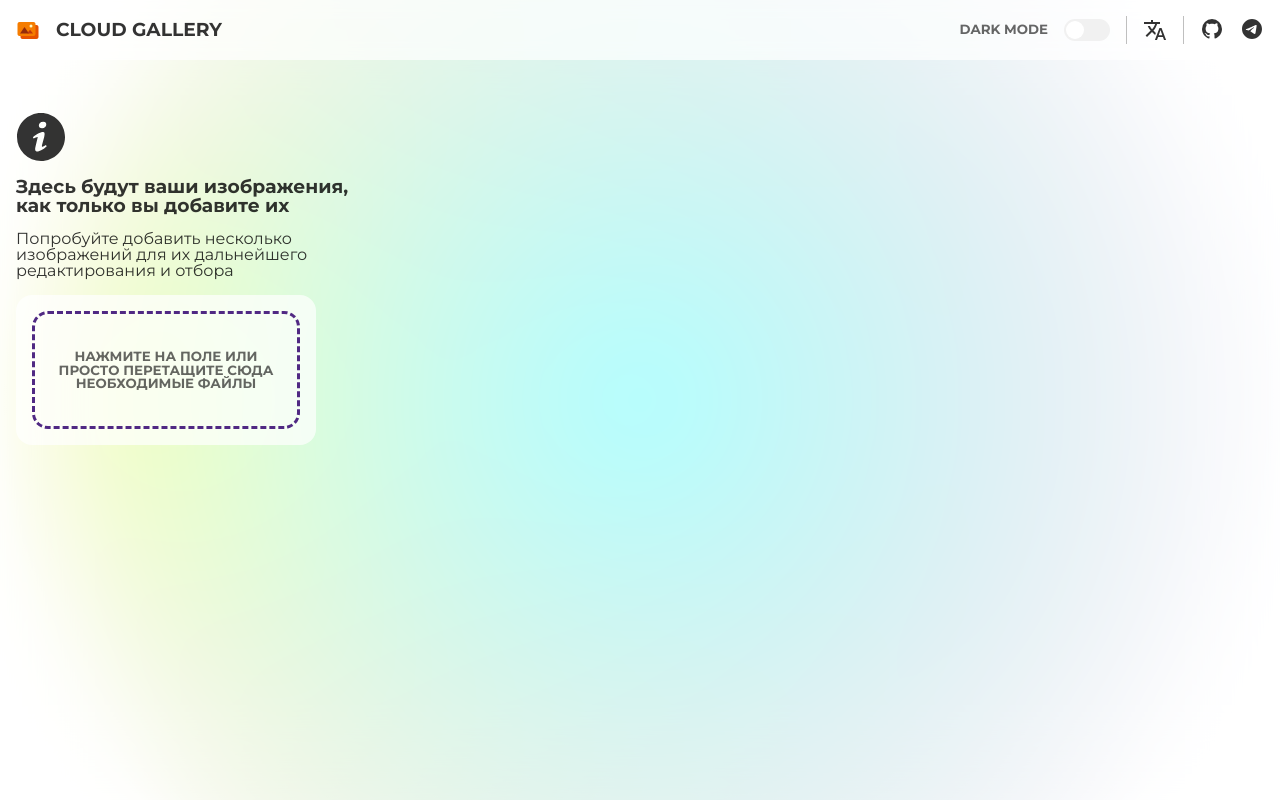
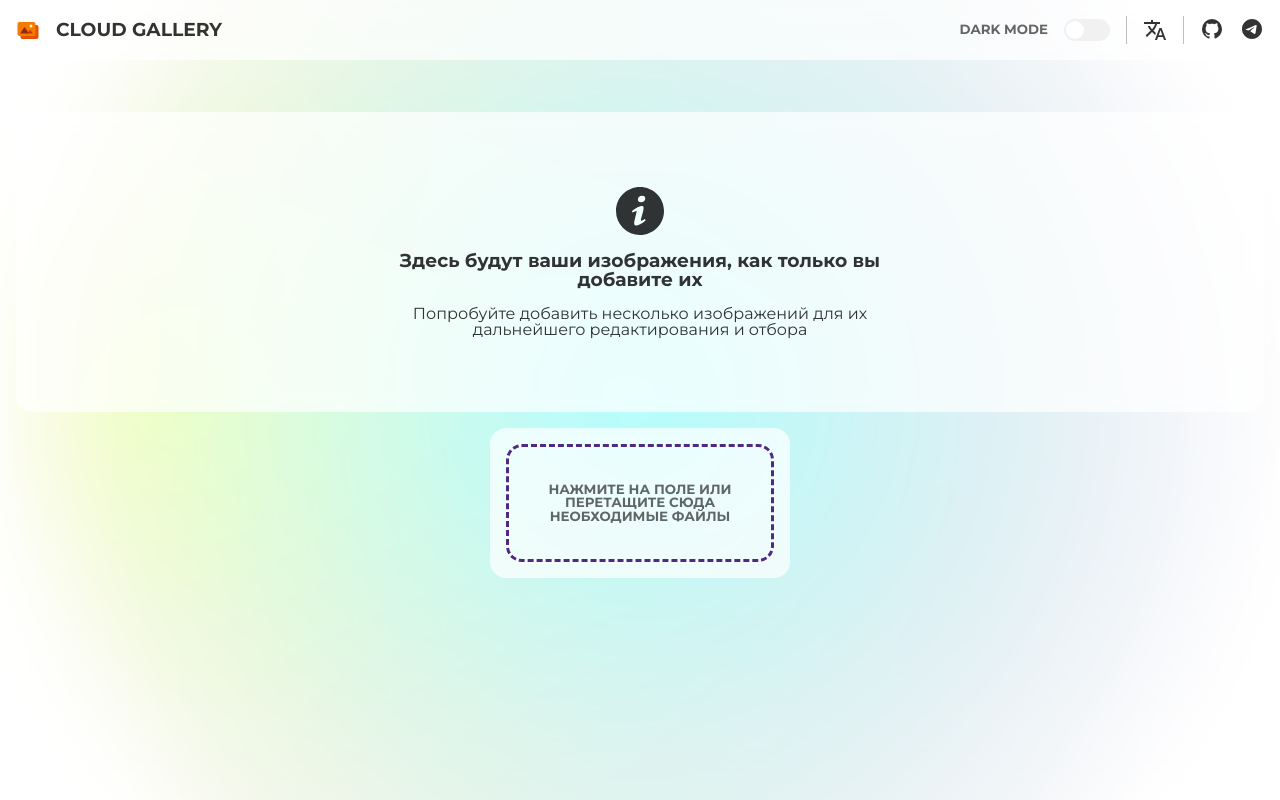
Before and after one commit to afteralls/cloud-gallery, a Vue app: page /upload in a window 1280 px wide. Built offline with nearby package versions, Linux system fonts and the light colour scheme.

Commit message:
add 'image preview' system

```diff
--- a/src/components/AppScrollSpace.vue
+++ /dev/null
@@ -1,27 +0,0 @@
-<template>
-  <div class="scroll">
-    <div class="scroll__container">
-      <div class="scroll__wrapper">
-        <slot />
-      </div>
-    </div>
-  </div>
-</template>
-
-<style scoped lang="scss">
-.scroll {
-  overflow-x: scroll;
-  width: 100%;
-  max-width: 100%;
-
-  &__container {
-    display: inline-block;
-  }
-
-  &__wrapper {
-    display: flex;
-    width: 100%;
-    gap: var(--space);
-  }
-}
-</style>
--- a/src/components/HomeView/TheActionsSection.vue
+++ b/src/components/HomeView/TheActionsSection.vue
@@ -1,6 +1,8 @@
 <template>
   <section class="actions">
-    <AppScrollSpace>
+    <div class="scroll">
+      <div class="scroll__container">
+        <div class="scroll__wrapper">
           <RouterLink to="/auth" v-if="!auth.isAuthenticated" class="actions__card act">
             <AccountIcon />
             <h3>Войти в аккаунт</h3>
@@ -57,7 +59,9 @@
             <h3>Для разблокировки новых действий необходимо авторизоваться</h3>
             <p>Это откроет вам доступ к разделу с избранным, позволит создавать новые личные/глобальные папки и редактировать данные</p>
           </div>
-    </AppScrollSpace>
+        </div>
+      </div>
+    </div>
   </section>
 </template>
 
@@ -68,7 +72,6 @@ import AddImagesIcon from '@/assets/svg/AddImagesIcon.vue'
 import AccountIcon from '@/assets/svg/AccountIcon.vue'
 import AppModal from '@/components/AppModal.vue'
 import CheckIcon from '@/assets/svg/CheckIcon.vue'
-import AppScrollSpace from '@/components/AppScrollSpace.vue'
 import { useMainStore } from '@/stores/mainStore.js'
 import { useAuthStore } from '@/stores/authStore.js'
 import { ref } from 'vue'
@@ -131,4 +134,20 @@ const folderType = ref<string>('global')
   justify-content: space-between;
   p { text-align: center; }
 }
+
+.scroll {
+  overflow-x: scroll;
+  width: 100%;
+  max-width: 100%;
+
+  &__container {
+    display: inline-block;
+  }
+
+  &__wrapper {
+    display: flex;
+    width: 100%;
+    gap: var(--space);
+  }
+}
 </style>
--- /dev/null
+++ b/src/components/UploadView/ThePreviewSection.vue
@@ -0,0 +1,164 @@
+<template>
+  <div class="preview">
+    <transition name="main" mode="out-in">
+      <div class="preview-wrapper" v-if="previewImages.length">
+        <div class="preview-row">
+          <TransitionGroup name="images">
+            <div class="image-wrapper" v-for="(item, idx) in previewImages" :key="idx">
+              <div class="remove" :data-idx="idx"><CloseIcon /></div>
+              <img :src="item.src" :alt="item.name" :title="item.name">
+              <div class="info"><small>{{ item.size }}</small></div>
+            </div>
+          </TransitionGroup>
+          <div>&nbsp;</div>
+        </div>
+      </div>
+      <div v-else class="preview-tip">
+        <InfoIcon />
+        <h3>Здесь будут ваши изображения, как только вы добавите их</h3>
+        <p>Попробуйте добавить несколько изображений для их дальнейшего редактирования и отбора</p>
+      </div>
+    </transition>
+  </div>
+</template>
+
+<script setup lang="ts">
+import InfoIcon from '@/assets/svg/InfoIcon.vue'
+import CloseIcon from '@/assets/svg/CloseIcon.vue'
+
+interface PreviewInfo { name?: string, src?: string, size?: string }
+defineProps<{ previewImages: PreviewInfo[]}>()
+</script>
+
+<style scoped lang="scss">
+.preview {
+  padding: var(--space) 0px var(--space) var(--space);
+  border-radius: var(--br-rad);
+  background-color: var(--tp-c);
+  backdrop-filter: blur(8px);
+  display: flex;
+  align-items: center;
+  justify-content: center;
+  height: 300px;
+  width: 100%;
+  max-width: 100%;
+  overflow-x: scroll;
+
+  small {
+    color: var(--dark-txt-c);
+  }
+}
+
+.preview-wrapper {
+  display: inline-block;
+  max-width: 100%;
+}
+
+.preview-row {
+  display: flex;
+  gap: var(--space);
+}
+
+.preview-tip {
+  padding-right: var(--space);
+  display: flex;
+  align-items: center;
+  justify-content: center;
+  flex-direction: column;
+  max-width: 500px;
+  text-align: center;
+  gap: var(--space);
+
+  svg {
+    height: 50px;
+    width: auto;
+  }
+}
+
+.image-wrapper {
+  display: flex;
+  align-items: center;
+  justify-content: center;
+  position: relative;
+
+  img {
+    height: 268px;
+    width: auto;
+    border-radius: var(--br-rad);
+  }
+
+  svg {
+    fill: var(--dark-txt-c);
+    pointer-events: none;
+  }
+}
+
+.info {
+  position: absolute;
+  bottom: 0;
+  width: 100%;
+  height: 30px;
+  display: flex;
+  align-items: center;
+  justify-content: center;
+  color: white;
+  transition: var(--transition);
+  backdrop-filter: blur(8px);
+  border-radius: 0 0 var(--space) var(--space);
+  opacity: 0;
+}
+
+.image-wrapper:hover .info,
+.image-wrapper:hover .remove {
+  opacity: 1;
+}
+
+.remove {
+  position: absolute;
+  top: 0; right: 0;
+  border-radius: 0 var(--space) 0 var(--space);
+  display: flex;
+  align-items: center;
+  justify-content: center;
+  width: 30px;
+  height: 30px;
+  padding: 5px;
+  backdrop-filter: blur(10px);
+  font-size: 30px;
+  cursor: pointer;
+  color: white;
+  text-shadow: 0 0 10px 1px rgba(0, 0, 0, 0.2);
+  opacity: 0;
+  transition: opacity var(--transition);
+}
+
+.progress {
+  position: absolute;
+  bottom: 0;
+  left: 0;
+  top: 0;
+  width: 100%;
+  background-color: var(--accent-c);
+  transition: width var(--transition);
+  z-index: 1;
+  display: flex;
+  text-align: center;
+  align-items: center;
+  justify-content: center;
+}
+
+.images {
+  &-move,
+  &-enter-active,
+  &-leave-active {
+    transition: all 0.3s ease-out;
+  }
+  &-enter-from,
+  &-leave-to {
+    opacity: 0;
+  }
+  &-leave-active {
+    position: absolute;
+  }
+}
+</style>
--- a/src/views/UploadView.vue
+++ b/src/views/UploadView.vue
@@ -1,26 +1,11 @@
 <template>
   <div class="_wrapper">
     <div class="upload">
-      <div class="preview">
-        <AppScrollSpace v-if="clientImages?.length">
-          <div class="image-wrapper" v-for="(item, idx) in previewImages" :key="idx">
-            <div class="preview__remove" :data-idx="item.name">&times;</div>
-            <img :src="item.src" :alt="item.name" :title="item.name">
-            <div class="preview__info">
-              <p>{{ item.size }}</p>
-            </div>
-          </div>
-        </AppScrollSpace>
-        <div v-else class="_tip">
-          <InfoIcon />
-          <h3>Здесь будут ваши изображения, как только вы добавите их</h3>
-          <p>Попробуйте добавить несколько изображений для их дальнейшего редактирования и отбора</p>
-        </div>
-      </div>
+      <ThePreviewSection :preview-images="previewImages" @click="deleteImage" />
       <div ref="dropZoneRef" class="drop-zone">
         <div class="drop-container">
           <input ref="addBtn" @change="addFiles(addBtn?.files)" multiple type="file" class="add">
-          <small v-if="!isOverDropZone"> Нажмите на поле или просто перетащите сюда необходимые файлы</small>
+          <small v-if="!isOverDropZone">Нажмите на поле или перетащите сюда необходимые файлы</small>
           <small v-else>Бросайте!</small>
         </div>
       </div>
@@ -31,8 +16,7 @@
 <script setup lang="ts">
 import { ref } from 'vue'
 import { useDropZone } from '@vueuse/core'
-import InfoIcon from '@/assets/svg/InfoIcon.vue'
-import AppScrollSpace from '@/components/AppScrollSpace.vue'
+import ThePreviewSection from '@/components/UploadView/ThePreviewSection.vue'
 import { bytesToSize } from '@/utils/bytesToSize'
 
 interface PreviewInfo { name?: string, src?: string, size?: string }
@@ -47,6 +31,7 @@ const { isOverDropZone } = useDropZone(dropZoneRef, onDrop)
 const addFiles = (files: File[] | null | FileList) => {
   const imgArr = Array.from((files as File[] | FileList))
   imgArr.forEach((file: File) => { clientImages.value?.push(file) })
+  previewHandler()
 }
 
 const previewHandler = () => {
@@ -69,24 +54,22 @@ const previewHandler = () => {
   })
 }
 
+const deleteImage = (evt: any) => {
+  const idx: number = parseInt(evt.target.dataset.idx)
+  if (idx || idx === 0) {
+    previewImages.value.splice(idx, 1)
+    clientImages.value?.splice(idx, 1)
+  }
+}
 </script>
 
 <style scoped lang="scss">
 .upload {
   display: flex;
+  align-items: center;
   flex-direction: column;
-  align-items: flex-start;
   gap: var(--space);
   width: 100%;
-
-  svg {
-    width: 50px;
-    height: auto;
-  }
-}
-
-.preview {
-  max-height: 350px;
 }
 
 .drop-zone {
@@ -94,6 +77,7 @@ const previewHandler = () => {
   height: 150px;
   padding: var(--space);
   background-color: var(--tp-c);
+  backdrop-filter: blur(8px);
   border-radius: var(--br-rad);
 }
 
```
Lines whose indentation alone changed are shown as unchanged.
